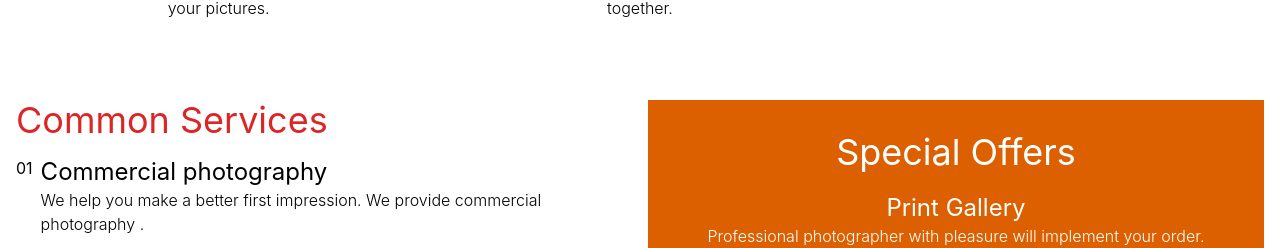
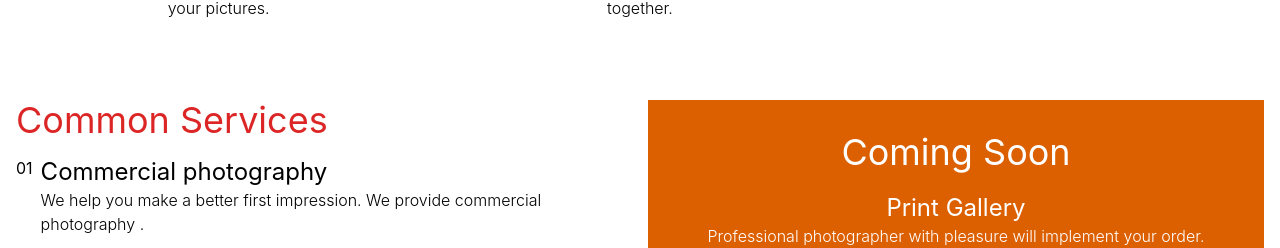
Before and after one commit to gregorymark254/royallens, a React (Create React App) app: page /about in a window 1280 px wide. Shown: the part 1092-1340 px from the top of the page. Built offline with nearby package versions, Linux system fonts and the light colour scheme; a web font is replaced by a local one; what tw-elements would draw is missing.

Commit message:
Update About.js

```diff
--- a/src/pages/About.js
+++ b/src/pages/About.js
@@ -110,7 +110,7 @@ const About = () => {
                 </div>
 
                 <div className="bg-[#DC5F00] text-white text-center py-8 space-y-5">
-                  <h1>Special Offers</h1>
+                  <h1>Coming Soon</h1>
                   <div>
                     <h3>Print Gallery</h3>
                     <p>Professional photographer with pleasure will implement your order.</p>
```
